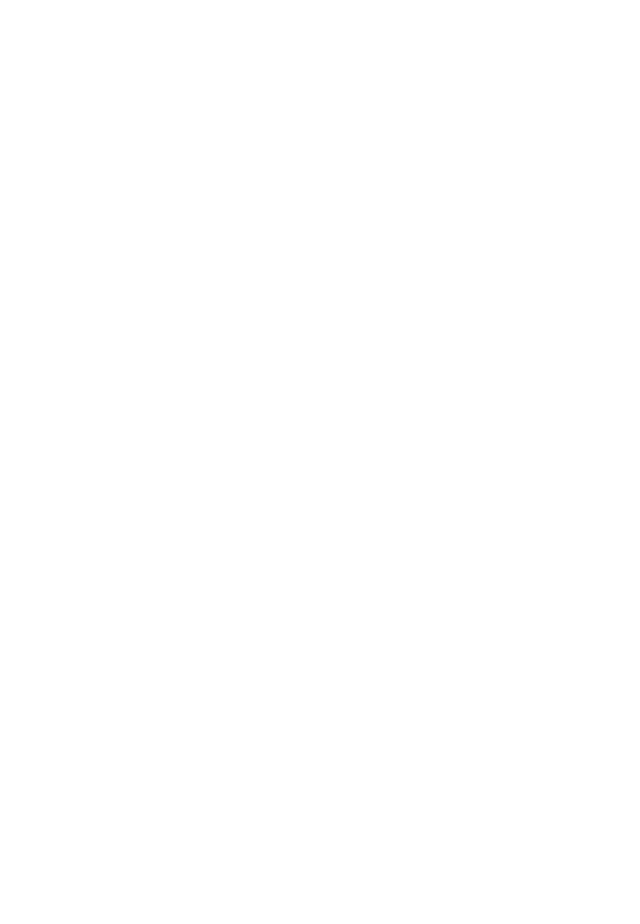
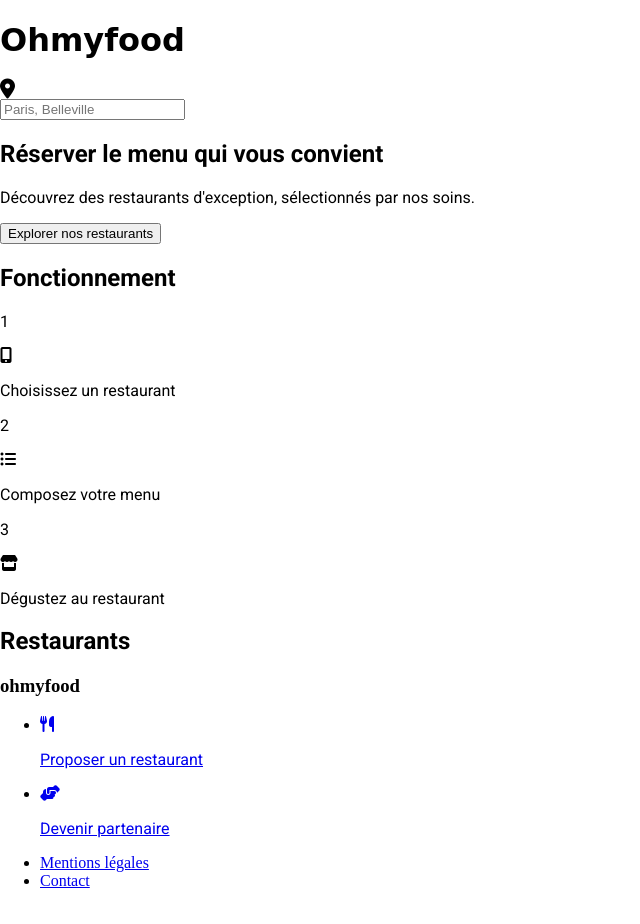
Before and after one commit to ilionnel/OHmyfood, a website: page index.html in a window 1280 px wide. Shown: the top 924 px of the page, without its empty margins (0-640 px from the left). Before the commit the page ends 800 px from the top, so only its background shows below. Drawn offline with Linux system fonts and the light colour scheme; a web font is replaced by a local one.

Commit message:
Ajout des pages html

```diff
--- a/index.html
+++ b/index.html
@@ -1,12 +1,11 @@
 <!DOCTYPE html>
 <html lang="fr"><!--root ou racine de la page-->
 <head>
-
     <!--Metadonnée importante car l'attribut charset donne le type d'encodage des caractères-->
     <meta charset="utf-8">
 
     <!--Titre est obligatoire car c'est la référence qui permet de rechercher la page-->
-    <title>ohmyfood</title>
+    <title>ohmyfood </title>
 
     <!--Relie la page des styles à cette page WEB-->
 
@@ -23,13 +22,97 @@
     <link rel="stylesheet" href="https://cdnjs.cloudflare.com/ajax/libs/font-awesome/6.1.1/css/all.min.css" integrity="sha512-KfkfwYDsLkIlwQp6LFnl8zNdLGxu9YAA1QvwINks4PhcElQSvqcyVLLD9aMhXd13uQjoXtEKNosOWaZqXgel0g==" crossorigin="anonymous" referrerpolicy="no-referrer" />
 </head>
 
-<body>
-    <header>
+<body> <!--Contenu visible de la page Web-->
+    <header> <!--balise sémantique-->
+        <h1 class="logo">Ohmyfood</h1>
 
+    <!--Affichage de la localisation des restaurants.
+    À terme il sera possible de choisir sa localisation
+    pour trouver des restaurants proches d’un certain lieu.
+    (cf.p5 du debrief) -->
+        <form method="post" action="localisation.php"> <!--localisation.php est un fichier fictif qui permettrait d'effectuer la recherche de la localisation demandée-->
+            <div id="iconLocation">
+                <i id="lgLocationIcon" class="fa-solid fa-location-dot fa-lg"></i><!-- icon localisation via Font Awesome -->
+            </div>
+
+            <input type="text" name="ville" placeholder="Paris, Belleville" />
+
+
+            <div class="presentation"><!-- Une courte présentation de l’entreprise. -->
+                <h2>Réserver le menu qui vous convient</h2>
+                <p>Découvrez des restaurants d'exception, sélectionnés par nos soins.</p>
+            </div>
+
+            <button lang="fr" type="submit">
+                <span id="search">Explorer nos restaurants</span>
+            </button>
+        </form>
     </header>
 
+    <main>
+        <section class="didacticSection">
+            <h2>Fonctionnement</h2>
+
+            <div class="instructions">
+                <div class="purpleCaracters">
+                    <p>1</p>
+                </div>
+                <i class="fa-solid fa-mobile-screen-button"></i>
+                <p>Choisissez un restaurant</p>
+            </div>
+
+            <div class="instructions">
+                <div class="purpleCaracters">
+                    <p>2</p>
+                </div>
+                <i class="fa-solid fa-list-ul"></i>
+                <p>Composez votre menu</p>
+            </div>
+
+            <div class="instructions">
+                <div class="purpleCaracters">
+                    <p>3</p>
+                </div>
+                <i class="fa-solid fa-store"></i>
+                <p>Dégustez au restaurant</p>
+            </div>
+        </section>
+
+        <section>
+            <h2>Restaurants</h2>
+
+            <div class="container">
+                <div class="card"></div>
+
+                <div class="card"></div>
+
+                <div class="card"></div>
+
+                <div class="card"></div>
+            </div>
+        </section>
+
+    </main>
 
     <footer>
+        <h3>ohmyfood</h3>
+
+        <ul class="ulFooter">
+            <li class="bold">
+                <a class="bulletsPointFooter" href="#">
+                    <i class="fa-solid fa-utensils"></i>
+                    <p>Proposer un restaurant</p>
+                </a>
+            </li>
+            <li class="bold">
+                <a class="bulletsPointFooter" href="#">
+                    <i class="fa-solid fa-handshake-angle"></i>
+                    <p>Devenir partenaire</p>
+                </a>
+            </li>
+            <li><a class="bulletsPointFooter" href="#">Mentions légales</a></li>
+            <li><a class="bulletsPointFooter" href="#">Contact</a></li>
+        </ul>
 
     </footer>
 </body>
--- a/package.json
+++ b/package.json
@@ -1,11 +1,11 @@
 {
-  "name": "test",
+  "name": "omf_lionnel_icard",
   "version": "1.0.0",
+  "description": "",
   "main": "index.js",
   "scripts": {
     "sass": "sass --watch ./sass/main.scss:./public/css/style.css"
   },
   "author": "",
-  "license": "ISC",
-  "description": ""
+  "license": "ISC"
 }
--- /dev/null
+++ b/sass/base/_base.scss
@@ -0,0 +1,10 @@
+body, main, footer{
+    width: 100%;
+    max-width: 768px;
+    margin: 0px;
+    padding: 0px;
+}
+
+body{
+    height: 6000px;
+}
--- /dev/null
+++ b/sass/components/_logo.scss
@@ -0,0 +1,5 @@
+// blocs BEM independant= boutons par exemple
+
+.logo{
+    @include displayCenter;
+}
--- a/sass/layouts/_header.scss
+++ b/sass/layouts/_header.scss
@@ -1 +1,7 @@
 // mettre les blocs BEM réutilisable, par exemple un header pour les mises en page de grande taille ou un footer
+
+nav{
+    display: flex;
+    flex-direction: column;
+    justify-content: center;
+}
--- a/sass/main.scss
+++ b/sass/main.scss
@@ -7,7 +7,9 @@
 
 
 // BASE
+@import "./base/base";
 @import "./base/typo";
+
 
 // COMPOSANTS (blocs BEM independant= boutons par exemple)
 
@@ -16,6 +18,10 @@
 @import "./layouts/header";
 
 // PAGES (blocs de code qui ne s’appliquent qu’à une seule page)
-
+@import "./pages/accueil";
+@import "./pages/menuALaFrancaise";
+@import "./pages/menuLaNoteEnchantee";
+@import "./pages/menuLaPaletteDuGout";
+@import "./pages/menuLeDeliceDesSens";
 
 // THEMES (code thématique,par exemple un style customisé pour Noël ou pour l’été)
--- /dev/null
+++ b/sass/pages/_accueil.scss
@@ -0,0 +1 @@
+//  blocs BEM pas réutilisées ailleurs que dans cette page
--- /dev/null
+++ b/sass/pages/_menuALaFrancaise.scss
@@ -0,0 +1 @@
+//  blocs BEM pas réutilisées ailleurs que dans cette page
--- /dev/null
+++ b/sass/pages/_menuLaNoteEnchantee.scss
@@ -0,0 +1 @@
+//  blocs BEM pas réutilisées ailleurs que dans cette page
--- /dev/null
+++ b/sass/pages/_menuLaPaletteDuGout.scss
@@ -0,0 +1 @@
+//  blocs BEM pas réutilisées ailleurs que dans cette page
--- a/sass/utils/_mixins.scss
+++ b/sass/utils/_mixins.scss
@@ -0,0 +1,5 @@
+@mixin displayCenter{
+    display:flex;
+    justify-content: center;
+    align-items: center;
+}
```
Also changed, not shown: pages/aLaFrancaise.html (added), pages/laNoteEnchantee.html (added), pages/laPaletteDesGouts.html (added), pages/leDeliceDesSens.html (added), public/css/style.css, sass/pages/_menuLeDeliceDesSens.scss (added), 1 other file.
